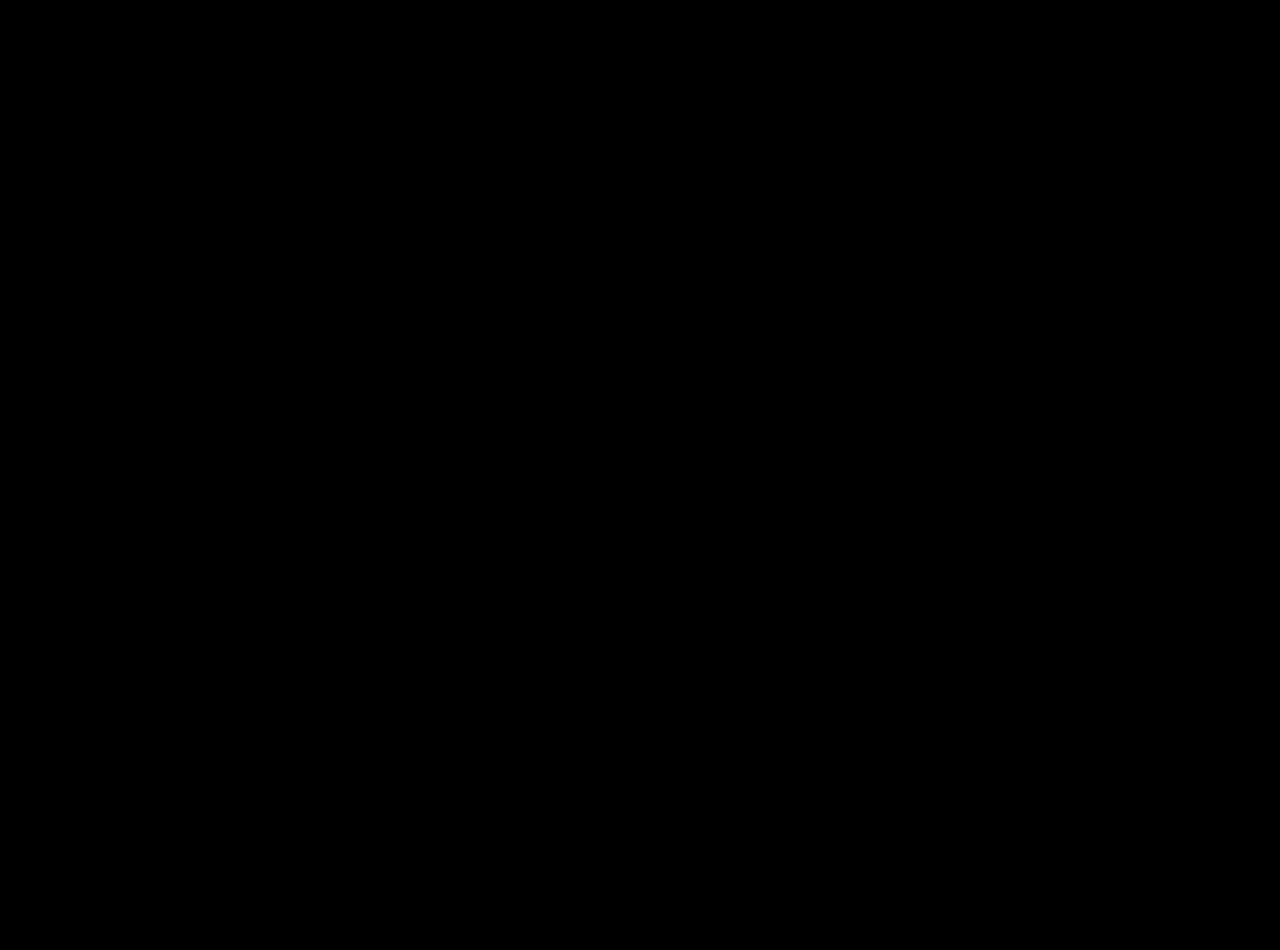
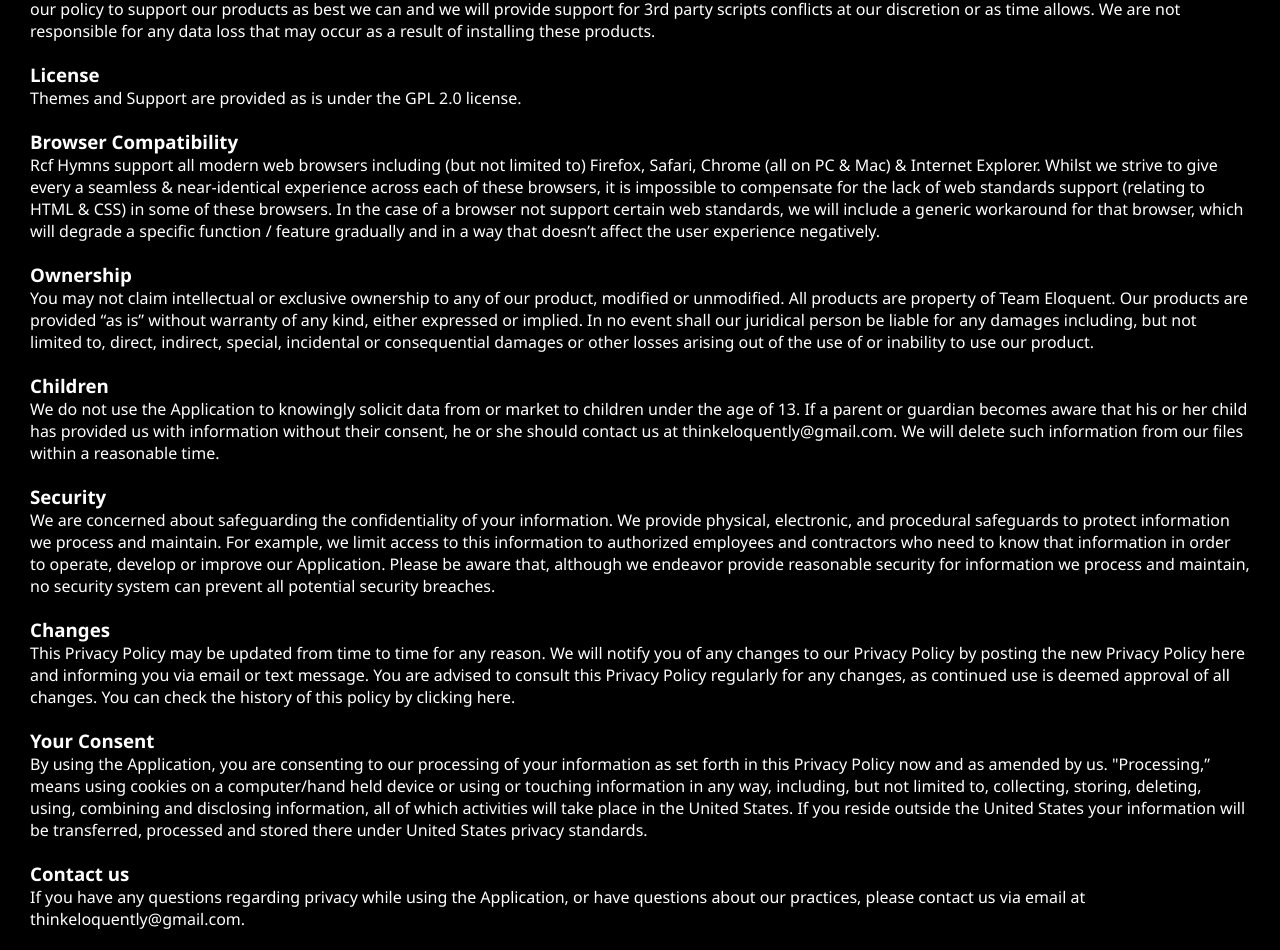
Before and after one commit to thinkEloquently/eloquentWebsiteA, a Vue app: page /policy-rcfhymn in a window 1280 px wide. Before the commit this address had no page. Shown: the part 199-1149 px from the top of the page. Before the commit the page ends 800 px from the top, so only its background shows below. Built offline with nearby package versions, Linux system fonts and the light colour scheme.

Commit message:
feat: policy page

```diff
--- /dev/null
+++ b/src/policy/RcfHymns.vue
@@ -0,0 +1,119 @@
+<template>
+  <div class="poly">
+    <h1>Team Eloquent Terms</h1>
+
+    <h3>Does the Application request for device Camera and Audio Record?</h3>
+    <p>
+      Our Application may request for your camera and audio record access. We
+      wouldnt be able to use camera or audio record access if not permistted.
+    </p>
+
+    <h3>Warranty</h3>
+    <p>
+      We do not guarantee they will function with all 3rd party scripts or web
+      browsers. We are not responsible for any script compatibility conflicts
+      that may occur. It is our policy to support our products as best we can
+      and we will provide support for 3rd party scripts conflicts at our
+      discretion or as time allows. We are not responsible for any data loss
+      that may occur as a result of installing these products.
+    </p>
+
+    <h3>License</h3>
+    <p>Themes and Support are provided as is under the GPL 2.0 license.</p>
+
+    <h3>Browser Compatibility</h3>
+    <p>
+      Rcf Hymns support all modern web browsers including (but not limited to)
+      Firefox, Safari, Chrome (all on PC & Mac) & Internet Explorer. Whilst we
+      strive to give every a seamless & near-identical experience across each of
+      these browsers, it is impossible to compensate for the lack of web
+      standards support (relating to HTML & CSS) in some of these browsers. In
+      the case of a browser not support certain web standards, we will include a
+      generic workaround for that browser, which will degrade a specific
+      function / feature gradually and in a way that doesn’t affect the user
+      experience negatively.
+    </p>
+
+    <h3>Ownership</h3>
+    <p>
+      You may not claim intellectual or exclusive ownership to any of our
+      product, modified or unmodified. All products are property of Team
+      Eloquent. Our products are provided “as is” without warranty of any kind,
+      either expressed or implied. In no event shall our juridical person be
+      liable for any damages including, but not limited to, direct, indirect,
+      special, incidental or consequential damages or other losses arising out
+      of the use of or inability to use our product.
+    </p>
+
+    <h3>Children</h3>
+    <p>
+      We do not use the Application to knowingly solicit data from or market to
+      children under the age of 13. If a parent or guardian becomes aware that
+      his or her child has provided us with information without their consent,
+      he or she should contact us at thinkeloquently@gmail.com. We will delete
+      such information from our files within a reasonable time.
+    </p>
+
+    <h3>Security</h3>
+    <p>
+      We are concerned about safeguarding the confidentiality of your
+      information. We provide physical, electronic, and procedural safeguards to
+      protect information we process and maintain. For example, we limit access
+      to this information to authorized employees and contractors who need to
+      know that information in order to operate, develop or improve our
+      Application. Please be aware that, although we endeavor provide reasonable
+      security for information we process and maintain, no security system can
+      prevent all potential security breaches.
+    </p>
+
+    <h3>Changes</h3>
+    <p>
+      This Privacy Policy may be updated from time to time for any reason. We
+      will notify you of any changes to our Privacy Policy by posting the new
+      Privacy Policy here and informing you via email or text message. You are
+      advised to consult this Privacy Policy regularly for any changes, as
+      continued use is deemed approval of all changes. You can check the history
+      of this policy by clicking here.
+    </p>
+
+    <h3>Your Consent</h3>
+    <p>
+      By using the Application, you are consenting to our processing of your
+      information as set forth in this Privacy Policy now and as amended by us.
+      "Processing,” means using cookies on a computer/hand held device or using
+      or touching information in any way, including, but not limited to,
+      collecting, storing, deleting, using, combining and disclosing
+      information, all of which activities will take place in the United States.
+      If you reside outside the United States your information will be
+      transferred, processed and stored there under United States privacy
+      standards.
+    </p>
+
+    <h3>Contact us</h3>
+    <p>
+      If you have any questions regarding privacy while using the Application,
+      or have questions about our practices, please contact us via email at
+      thinkeloquently@gmail.com.
+    </p>
+  </div>
+</template>
+
+<script>
+export default {
+  name: "RcfHymnPolicy",
+};
+</script>
+
+<style scoped>
+.poly {
+  padding: 20px 30px;
+}
+h1,
+h3,
+p {
+  color: white;
+}
+h3 {
+  margin-top: 20px;
+}
+</style>
--- a/src/router.js
+++ b/src/router.js
@@ -2,6 +2,7 @@
 import {createWebHistory, createRouter} from 'vue-router';
 
 import Home from './home/Home'
+import RcfHymnPolicy from './policy/RcfHymns'
 // Define some routes
 // Each route should map to a component. The "component" can
 // either be an actual component constructor created via
@@ -17,11 +18,11 @@
         name: 'home',
         component: Home,
     },
-    /* {
-        path: '/login',
-        name: 'login',
-        component: Login,
-    }, */
+    {
+        path: '/policy-rcfhymn',
+        name: 'policy-rcfhymn',
+        component: RcfHymnPolicy,
+    },
 ]
 
 const router = createRouter( {
```
